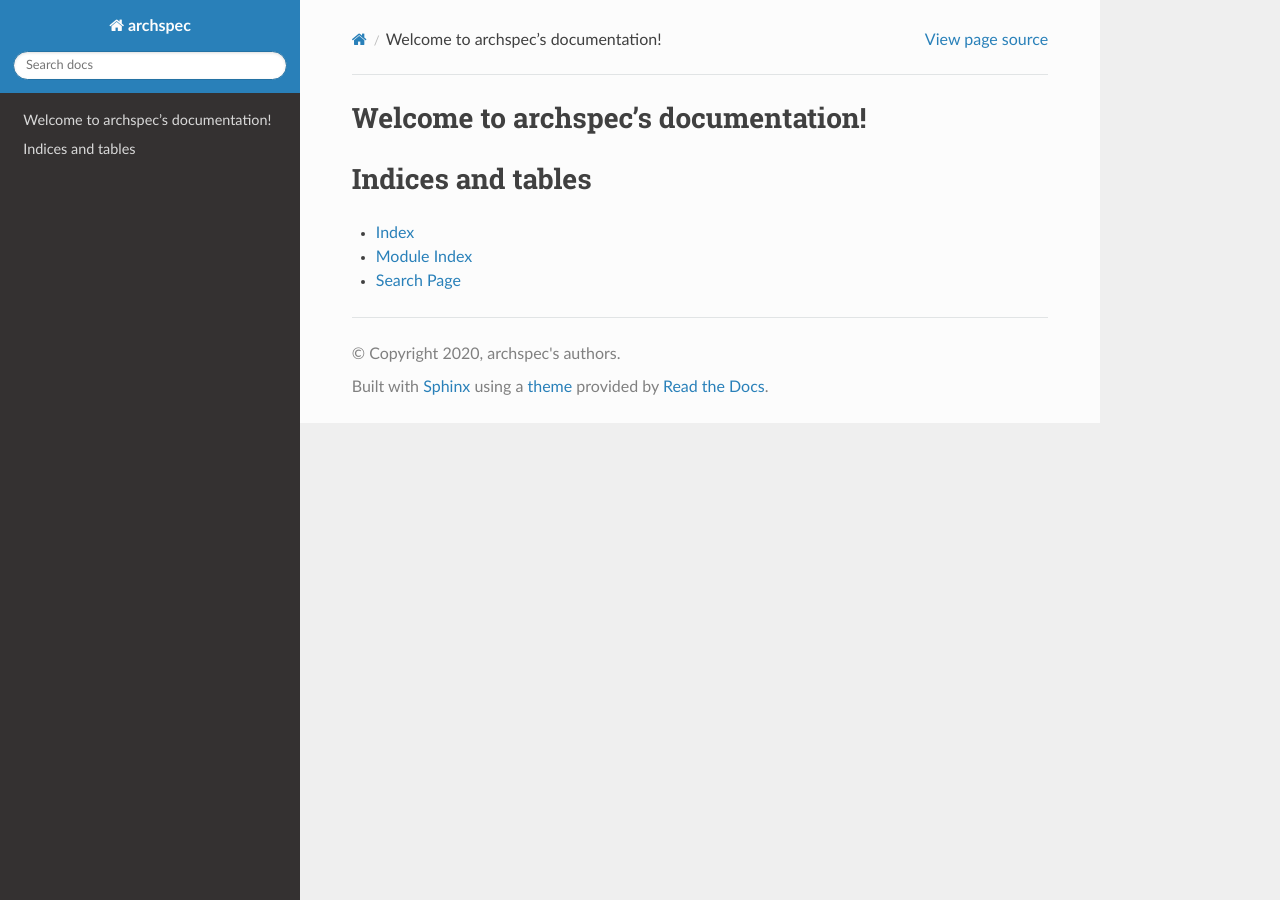
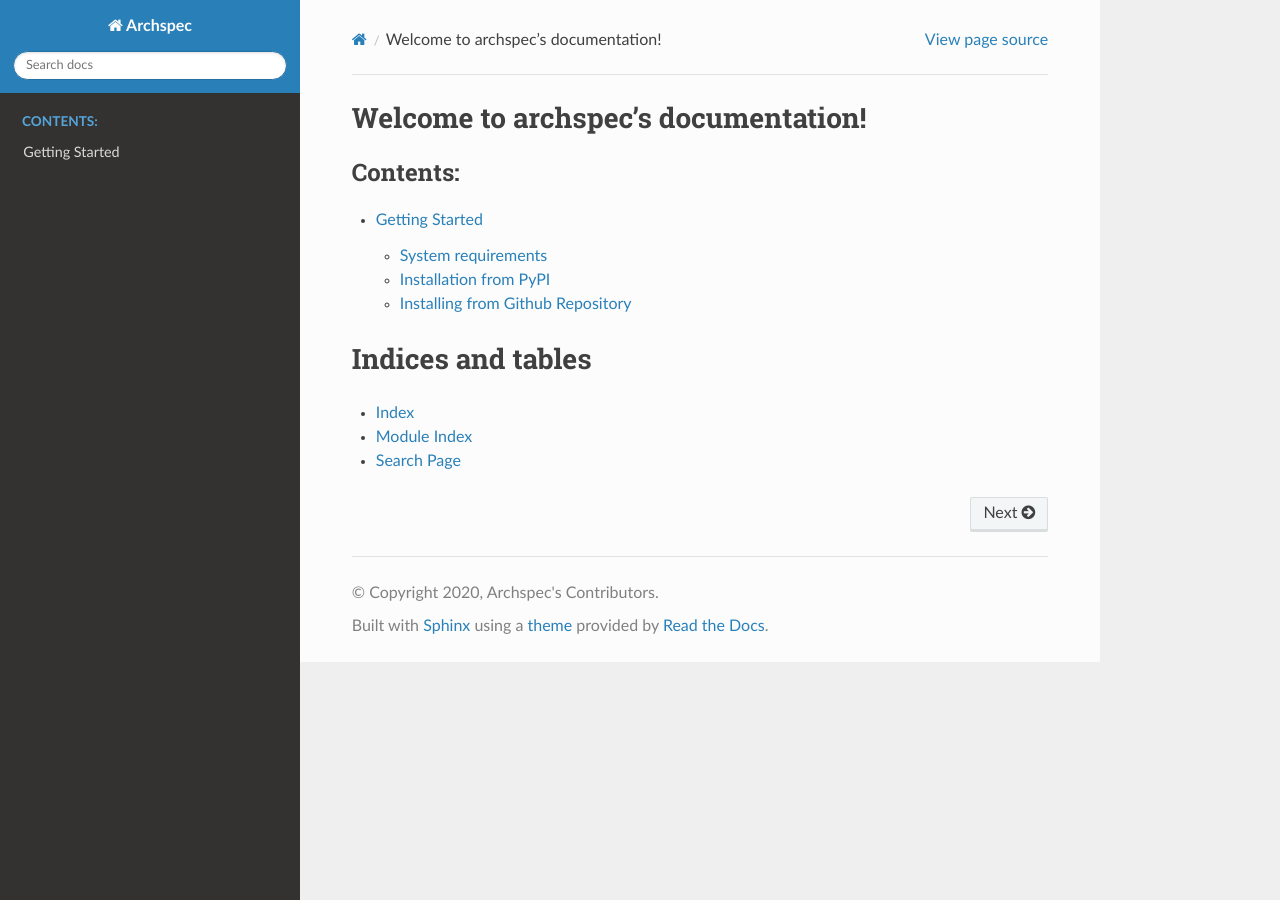
Before and after one commit to archspec/archspec, a Sphinx documentation site: the page built from docs/source/index.rst, in a window 1280 px wide. Built offline with Sphinx 7.4.7 and the Read the Docs theme 2.0.0, drawn with Linux system fonts in a browser that asks for light colours; some of the changed lines change nothing that is shown.

Commit message:
Added a brief "Getting Started" section to the docs

```diff
--- a/docs/source/conf.py
+++ b/docs/source/conf.py
@@ -17,9 +17,9 @@
 
 # -- Project information -----------------------------------------------------
 
-project = 'archspec'
-copyright = "2020, archspec's authors"
-author = "archspec's authors"
+project = 'Archspec'
+copyright = "2020, Archspec's Contributors"
+author = "Archspec's Contributors"
 
 # The full version, including alpha/beta/rc tags
 release = '0.1.0'
--- /dev/null
+++ b/docs/source/getting_started.rst
@@ -0,0 +1,156 @@
+.. Copyright 2020 Lawrence Livermore National Security, LLC and other
+   Archspec Project Developers. See the top-level COPYRIGHT file for details.
+
+   SPDX-License-Identifier: (Apache-2.0 OR MIT)
+
+===============
+Getting Started
+===============
+
+Archspec is a minimal-size python package that makes it easier to work with
+various aspects of a system architecture like CPU, network fabrics, etc.
+by providing:
+
+* A set of human-understandable names for each entity
+* Well defined APIs to query properties from objects or compare them
+
+
+.. note::
+
+    This project grew out of `Spack <https://spack.io/>`_ and is currently
+    under active development. At present it only models CPU
+    microarchitectures but extensions to other aspects are expected in the future.
+
+
+-------------------
+System requirements
+-------------------
+
+Archspec needs the following software:
+
+.. list-table::
+    :align: center
+
+    * - Python
+      - 2.7 or 3.5+
+    * - `six <https://pypi.org/project/six/>`_
+      - ^1.13.0
+
+It is a multiplatform project and currently works on linux and MacOS.
+Porting to Windows is expected in the future.
+
+----------------------
+Installation from PyPI
+----------------------
+
+Archspec is published on `PyPI <https://pypi.org/>`_ so to install
+any release you can simply use ``pip``:
+
+.. code-block:: console
+
+    $ pip install archspec[==<required-release>]
+    $ python -c "import archspec; print(archspec.__version__)"
+    0.1.0
+
+This is the simplest way to install the package and getting
+started using it.
+
+.. TODO: Recommend using ``pip``?
+
+---------------------------------
+Installing from Github Repository
+---------------------------------
+
+Installing Archspec from a clone of its Github Repository
+requires `poetry <https://python-poetry.org/>`_. The
+preferred method to install this tool is via
+its custom installer outside of any virtual environment:
+
+.. code-block:: console
+
+    $ curl -sSL https://raw.githubusercontent.com/python-poetry/poetry/master/get-poetry.py | python
+
+You can refer to `Poetry's documentation <https://python-poetry.org/docs/#installation>`_
+for further details or for other methods to install it.
+Once ``poetry`` is available we can proceed with cloning the repository
+and installing Archspec:
+
+.. code-block:: console
+
+    $ which poetry
+    /home/user/.poetry/bin/poetry
+
+    $ git clone --recursive https://github.com/archspec/archspec.git
+    $ cd archspec
+
+    $ poetry install --no-dev
+    Creating virtualenv archspec-xBJBEc-n-py2.7 in /home/culpo/.cache/pypoetry/virtualenvs
+    Updating dependencies
+    Resolving dependencies... (3.0s)
+
+    Writing lock file
+
+
+    Package operations: 1 install, 0 updates, 0 removals
+
+      - Installing six (1.14.0)
+      - Installing archspec (0.1.0)
+
+    $ poetry run python -c "import archspec; print(archspec.__version__)"
+    0.1.0
+
+Poetry manages virtual environments for the user. Using ``poetry run`` is
+just one of the possibility offered by this tool, for further options
+you can refer to `its documentation <https://python-poetry.org/docs>`_.
+
+^^^^^^^^^^^^^^^^^^^^^^^^^^^^^^^^
+Install Development Dependencies
+^^^^^^^^^^^^^^^^^^^^^^^^^^^^^^^^
+
+To install Archspec with its development dependencies you just
+need to omit the ``--no-dev`` option from the commands shown
+above:
+
+.. code-block:: console
+
+    $ git clone --recursive https://github.com/archspec/archspec.git
+    $ cd archspec
+
+    $ poetry install
+    Installing dependencies from lock file
+
+
+    Package operations: 21 installs, 0 updates, 0 removals
+
+      [...]
+      - Installing pytest (4.6.9)
+      - Installing jsonschema (3.2.0)
+      - Installing pytest-cov (2.8.1)
+      - Installing archspec (0.1.0)
+
+At this point you can run unit-tests, linters or other checks. When
+developing we recommend to use Python ^3.6 so that the latest versions
+of each development tool can be used:
+
+.. code-block:: console
+
+    $ poetry run pytest
+    ============================================================== test session starts ===============================================================
+    platform linux -- Python 3.7.6, pytest-5.3.4, py-1.8.1, pluggy-0.13.1
+    rootdir: /home/culpo/tmp/archspec/docs-scratch/archspec
+    plugins: cov-2.8.1
+    collected 255 items
+
+    tests/test_archspec.py .                                                                                                                   [  0%]
+    tests/test_cpu.py ........................................................................................................................ [ 47%]
+    ......................................................................................................................................     [100%]
+
+    ============================================================== 255 passed in 0.73s ===============================================================
+
+    $ poetry run black --check archspec tests
+    All done! ✨ 🍰 ✨
+    9 files would be left unchanged.
+
+    $ poetry run pylint archspec
+    --------------------------------------------------------------------
+    Your code has been rated at 10.00/10 (previous run: 10.00/10, +0.00)
--- a/docs/source/index.rst
+++ b/docs/source/index.rst
@@ -10,7 +10,7 @@
    :maxdepth: 2
    :caption: Contents:
 
-
+   getting_started
 
 Indices and tables
 ==================
```
Also changed, not shown: 1 other file.
